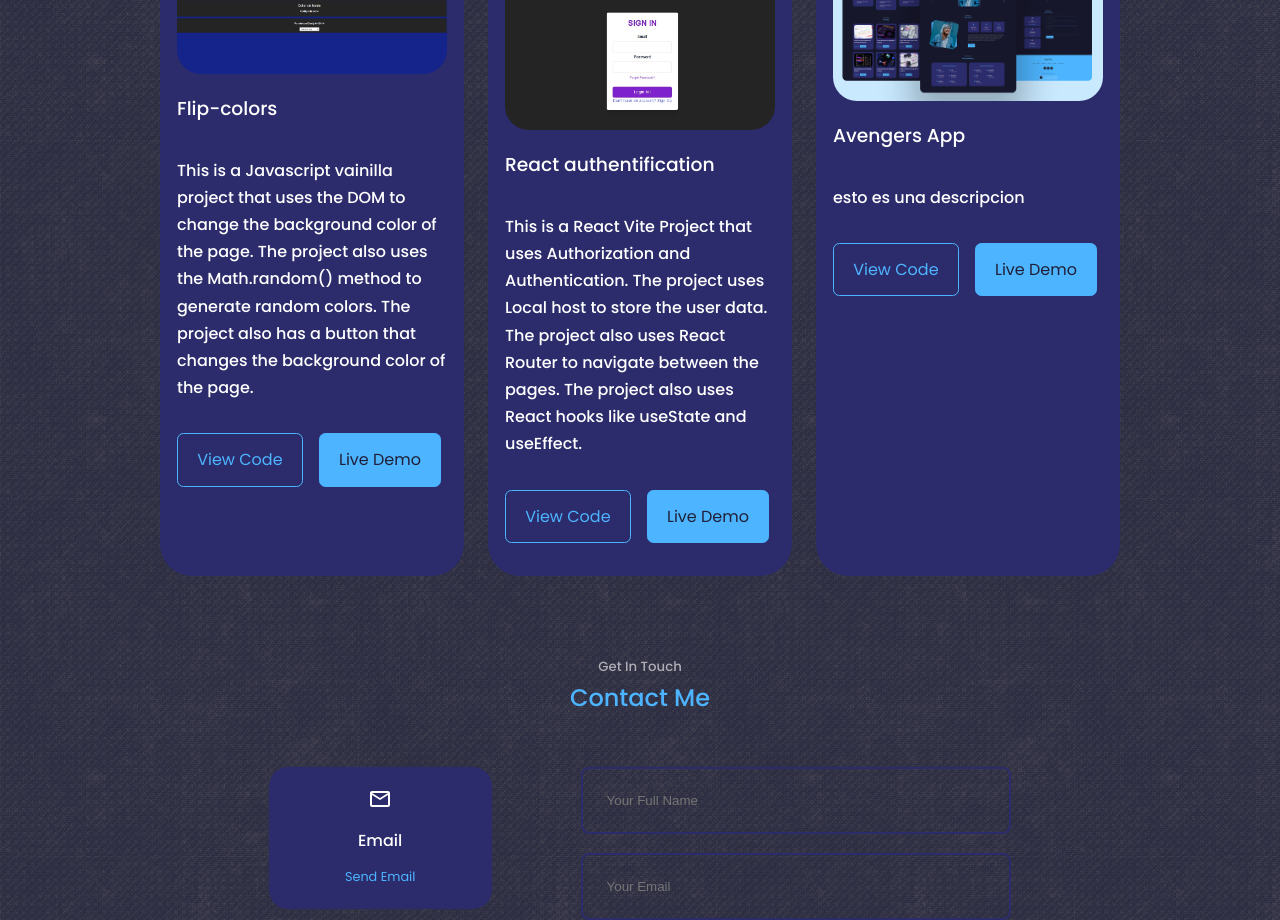
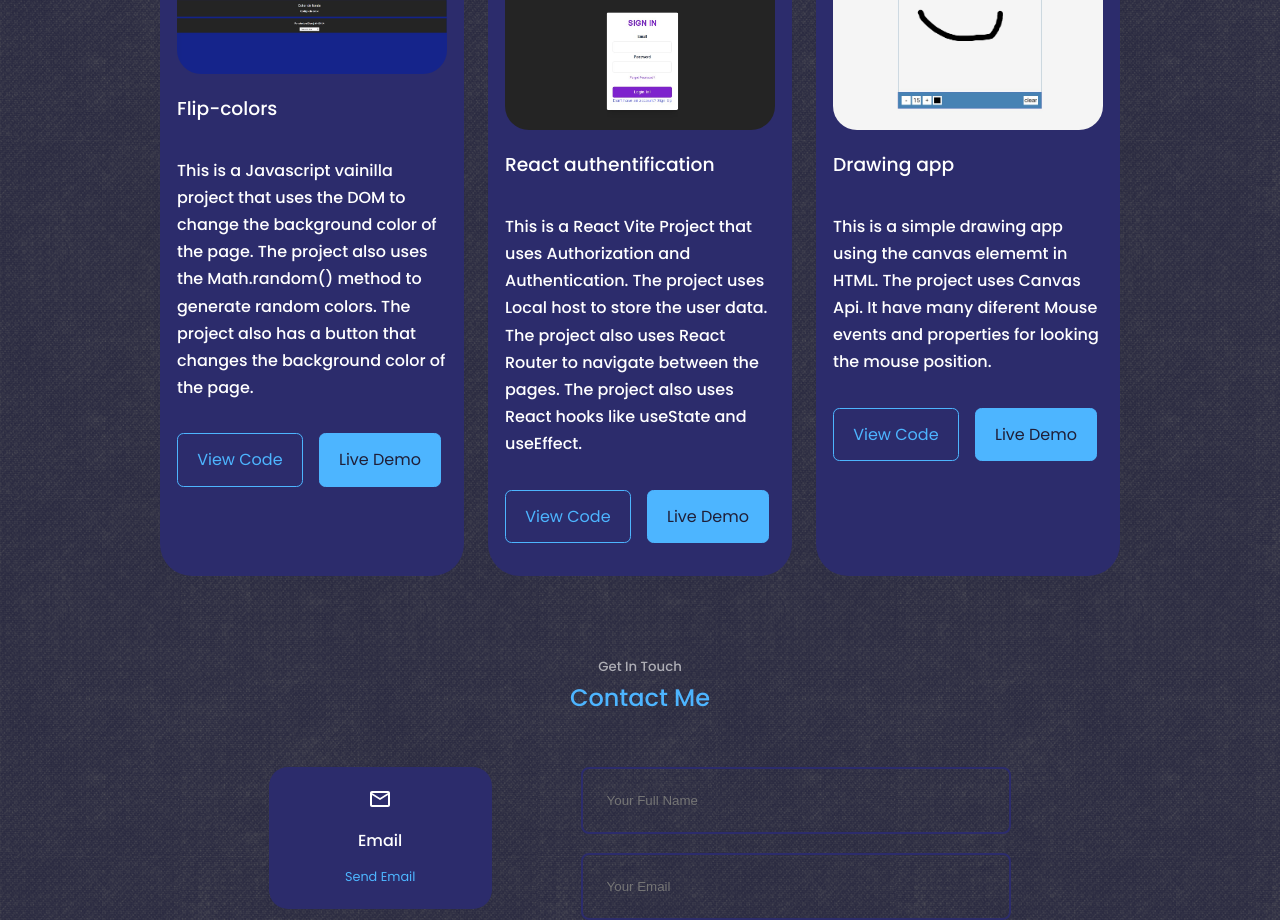
Before and after one commit to EABR986/Eduardo_Blanco_Portfolio, a React (Create React App) app in the folder eabr_portfolio_website/: page / in a window 1280 px wide. Shown: the part 3440-4360 px from the top of the page. Built offline with nearby package versions, Linux system fonts and the light colour scheme.

Commit message:
feat: project 6 update

```diff
--- a/eabr_portfolio_website/src/components/portfolio/Portfolio.jsx
+++ b/eabr_portfolio_website/src/components/portfolio/Portfolio.jsx
@@ -57,10 +57,10 @@ const data = [
     id: 6,
     category: 'Frontend',
     image: IMG6,
-    title: "Avengers App",
-    desc: "esto es una descripcion",
-    demo: 'https://tic-tac-toe-eabr.vercel.app/',
-        github: 'https://github.com/EABR986/tic-tac-toe'
+    title: "Drawing app",
+    desc: "This is a simple drawing app using the canvas elememt in HTML. The project uses Canvas Api. It have many diferent Mouse events and properties for looking the mouse position. ",
+    demo: 'https://drawing-app-kappa.vercel.app//',
+        github: 'https://github.com/EABR986/drawing-app'
   }
 ]
 
```
Also changed, not shown: eabr_portfolio_website/src/assets/project6.jpg.
